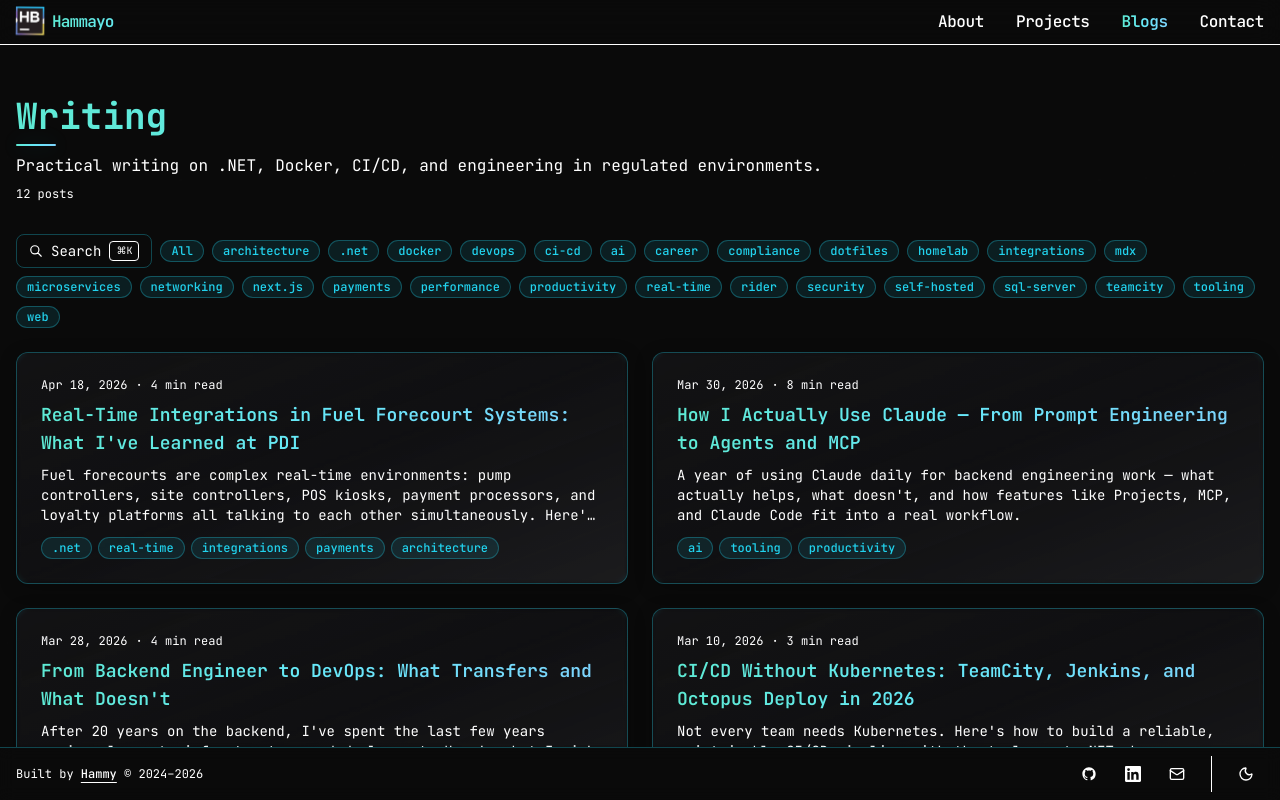
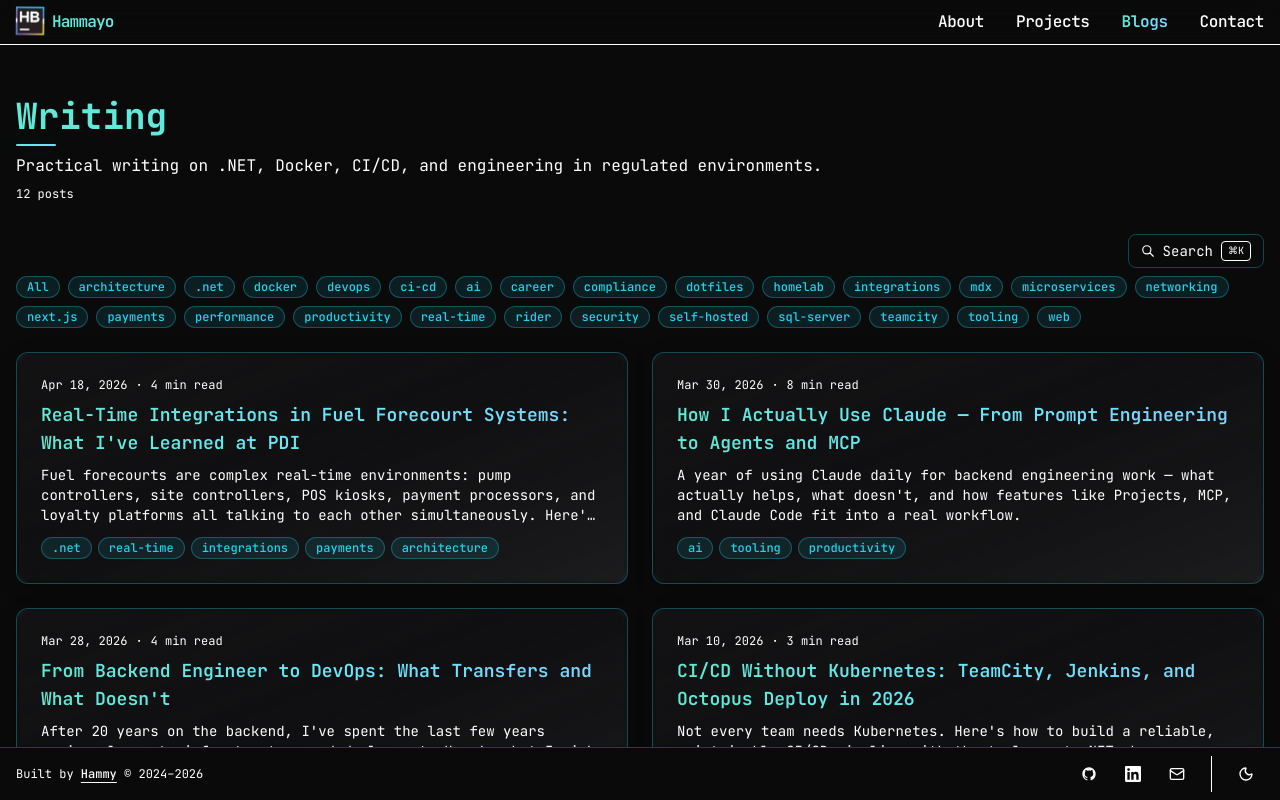
Before and after one commit to hammayo/hammayo.github.io, a Next.js app: page /blogs in a window 1280 px wide. Built offline with nearby package versions, Linux system fonts and the light colour scheme.

Commit message:
feat: move search button above tag pills, right-aligned

```diff
--- a/src/features/blogs/blog-list.tsx
+++ b/src/features/blogs/blog-list.tsx
@@ -30,9 +30,8 @@ export function BlogList({ posts, pinnedTags }: BlogListProps) {
 
   return (
     <div>
-      {/* Toolbar: search button + tag chips */}
-      <div className="flex flex-wrap items-center gap-2 mb-6">
-        {/* Search trigger */}
+      {/* Search row — right-aligned above pills */}
+      <div className="flex justify-end mb-2">
         <button
           onClick={() => setSearchOpen(true)}
           className="flex items-center gap-2 px-3 py-1.5 rounded-lg border border-[var(--scheme-border)] text-sm text-muted-foreground hover:text-foreground transition-colors"
@@ -46,8 +45,10 @@ export function BlogList({ posts, pinnedTags }: BlogListProps) {
             ⌘K
           </kbd>
         </button>
+      </div>
 
-        {/* Tag filter chips */}
+      {/* Tag filter chips */}
+      <div className="flex flex-wrap items-center gap-2 mb-6">
         <button
           onClick={() => setActiveTag(null)}
           className={cn(
```
